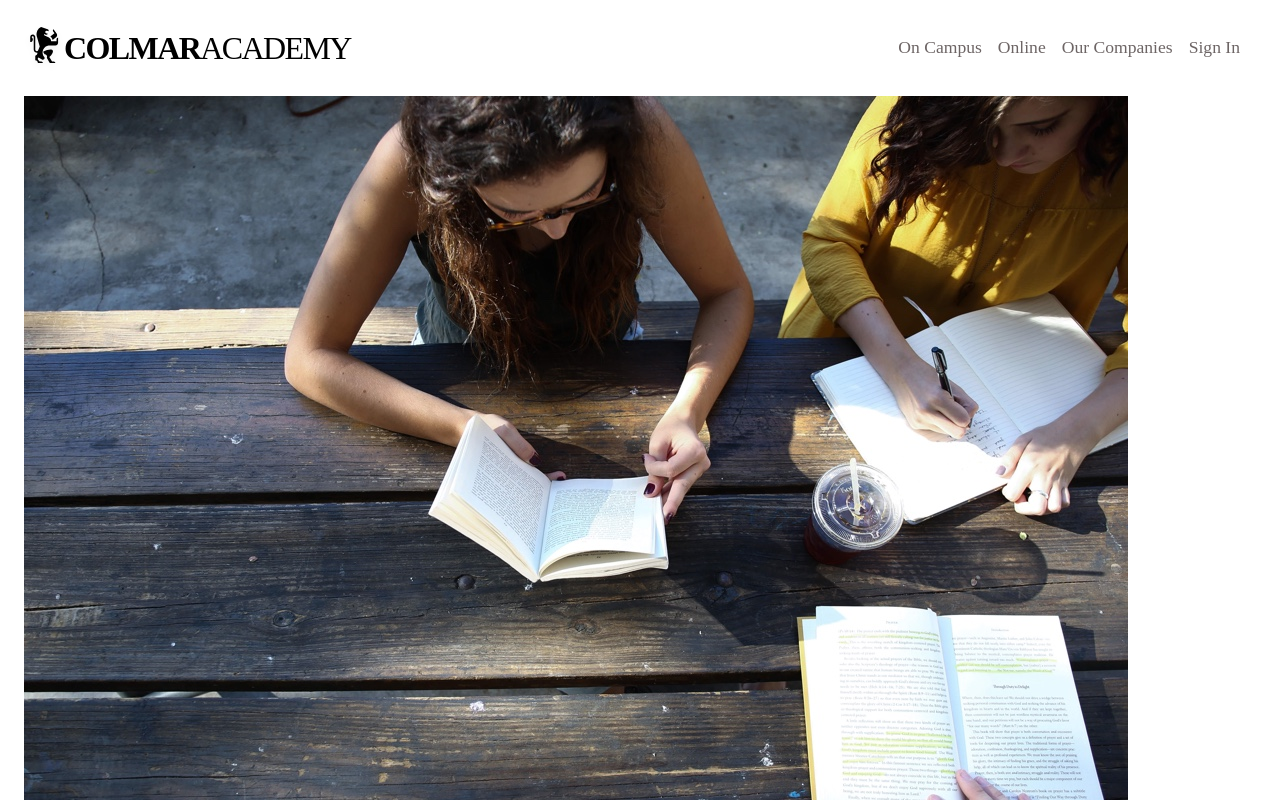
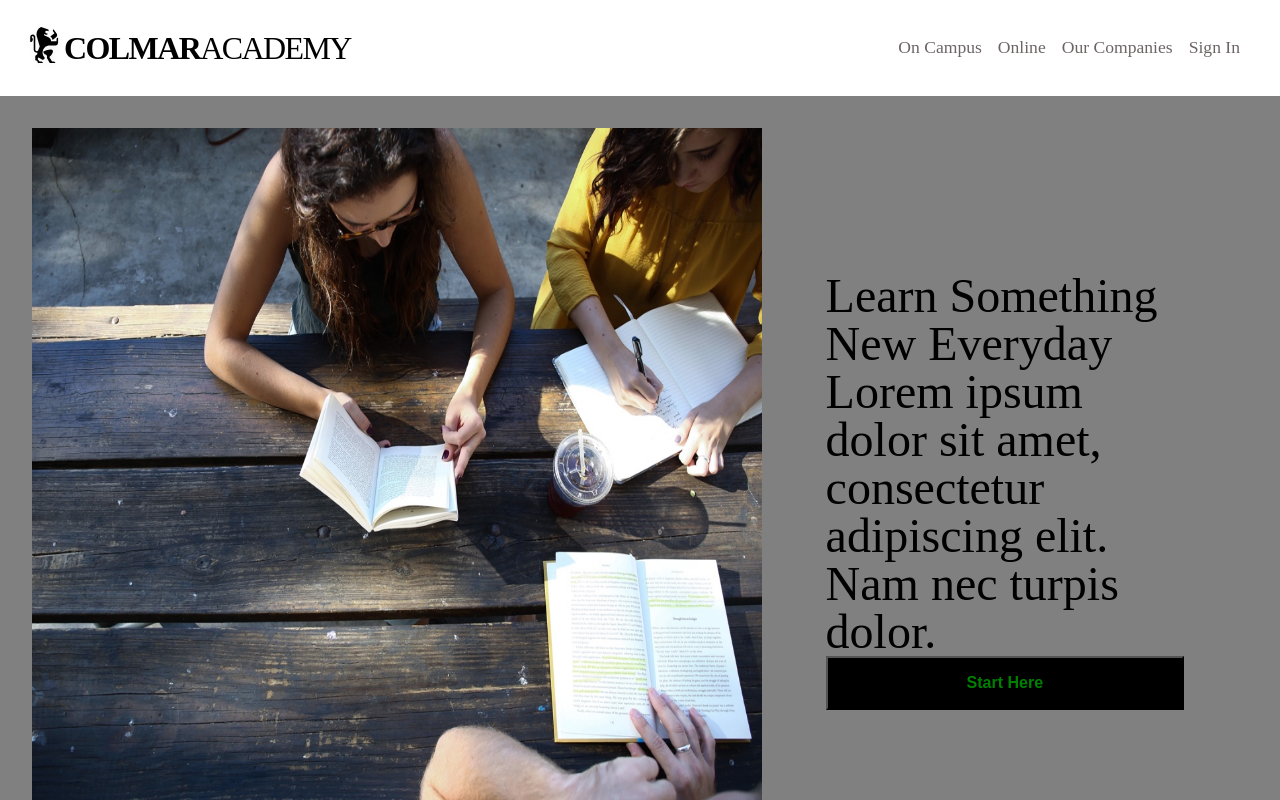
Before and after one commit to CoderJones91/ColmarAcademy, a plain HTML site: page index.html in a window 1280 px wide. Shown: the top 800 px of the page. Drawn offline with Linux system fonts and the light colour scheme.

Commit message:
laidout Banner

```diff
--- a/index.html
+++ b/index.html
@@ -34,10 +34,19 @@
 
     </div>
     </nav>
+    <div class="space">
+
+    </div>
     <!-- Banner -->
     <div class="banner">
         <div class="container">
             <img src="./resources/images/banner.jpg" alt="banner image">
+            <div class="learn">
+            <h2>Learn Something New Everyday</h2>
+            <p>Lorem ipsum dolor sit amet, consectetur adipiscing elit.
+               Nam nec turpis dolor.
+            </p>
+              <button>Start Here</button>
         </div>
 
     </div>
--- a/resources/css/style.css
+++ b/resources/css/style.css
@@ -5,10 +5,22 @@ html{
 
 .container{
    padding: 0 1.5rem;
-   margin: auto;
+   margin: auto auto;
 
 }
 /* Navigation Section */
+nav{
+
+    position: fixed;
+    top: 0px;
+    left: 0px;
+    right: 0px;
+    padding: 2rem auto;
+
+    background-color: white;
+    width: 100%;
+
+}
 nav .container{
     height: 4rem;
     margin: 1rem auto;
@@ -62,17 +74,73 @@ nav ul li a:hover{
     color: #1FABD6;
 }
 
-
 .mobile-nav{
     display: none;
 }
+.space{
+    height: 2rem;
+    background-color: gray;
+    margin: 2rem;
+}
+/* Banner Section Styles */
+
+
+.banner .container{
+    background-color: grey;
+    margin: auto auto;
+    padding: 2rem;
+    display: flex;
+    justify-content: space-between
+
+
+}
+.banner .container img{
+    padding: 2rem auto;
+    width: 60%;
+}
+.banner .learn{
+    display: flex;
+    flex-wrap: wrap;
+    align-items: center;
+    justify-content: center;
+    margin: 2rem auto;
+    margin-top: 5rem;
+    line-height: 3rem;
+    font-size: 3rem;
+    padding: 4rem;
+}
+.banner .learn button{
+    width: 100%;
+    background-color: black;
+    color: green;
+    padding: 1rem;
+    font-size: 1rem;
+    transition: all .3s ease-in-out 100ms;
+    font-weight: bold;
+}
+.learn button:hover{
+    background-color: white;
+    font-weight: bolder;
+    color: #1FABD6;
+
+}
 
 /* Main Section Styles */
+
 .main .container{
-    margin: 2rem auto;
+    margin: auto auto;
+    display: block;
+    padding: 2rem;
+    background-color: #6d2c2c;
+}
+.main img{
+    padding: 2rem auto;
+    width: 60%;
 }
 .main .container h2{
     margin: 2rem auto;
+    font-weight: bold;
+    font-size: 2rem;
 }
 .main .auth{
     margin: 1.5rem auto 2rem auto;
```
